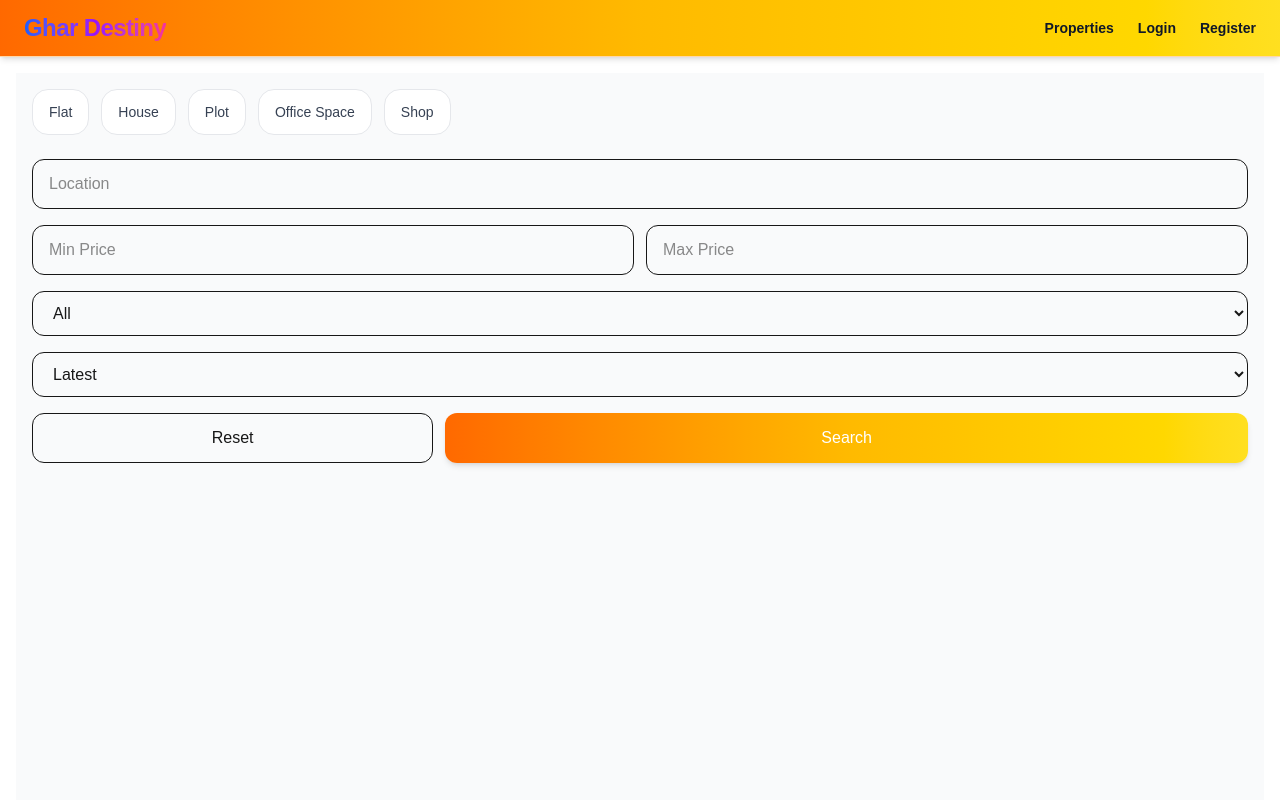
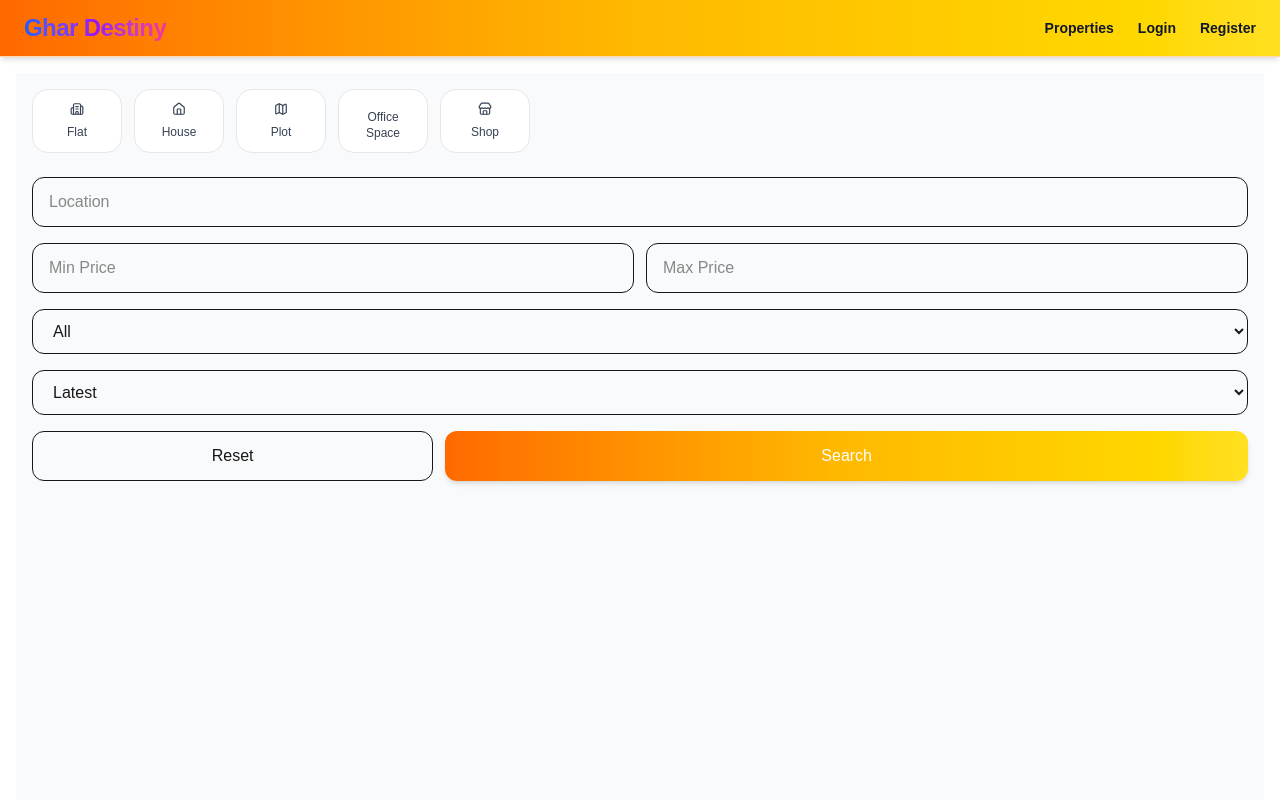
Before and after one commit to quickhome7070-create/quickhome, a Next.js app in the folder frontend/: page /property-filters in a window 1280 px wide. Shown: the top 800 px of the page. Built offline with nearby package versions, Linux system fonts and the light colour scheme; no server answers.

Commit message:
icons added

```diff
--- a/frontend/package.json
+++ b/frontend/package.json
@@ -11,6 +11,7 @@
   "dependencies": {
     "axios": "^1.13.5",
     "jwt-decode": "^4.0.0",
+    "lucide-react": "^1.14.0",
     "next": "16.1.6",
     "react": "19.2.3",
     "react-dom": "19.2.3"
--- a/frontend/src/app/properties/PropertiesClient.tsx
+++ b/frontend/src/app/properties/PropertiesClient.tsx
@@ -227,8 +227,8 @@ setPropertyType(propertyTypeParam);
           className="w-full bg-white border border-gray-200 rounded-2xl px-4 py-4 shadow-sm text-left"
         >
           <p className="text-sm text-gray-400">
-            🔍 Search city, budget,
-            buy/rent...
+          Search...
+
           </p>
         </button>
       </div>
--- a/frontend/src/app/property-filters/page.tsx
+++ b/frontend/src/app/property-filters/page.tsx
@@ -2,6 +2,13 @@
 
 import { useState } from "react";
 import { useRouter } from "next/navigation";
+import {
+  Building2,
+  Home,
+  Map,
+  Briefcase,
+  Store,
+} from "lucide-react";
 
 export default function PropertyFiltersPage() {
   const router = useRouter();
@@ -12,13 +19,33 @@ export default function PropertyFiltersPage() {
   const [maxPrice, setMaxPrice] = useState("");
   const [listingType, setListingType] = useState("");
   const [sort, setSort] = useState("");
+
+
 const propertyTabs = [
-  "Flat",
-  "House",
-  "Plot",
-  "Office Space",
-  "Shop",
+  {
+    name: "Flat",
+    icon: Building2,
+
+  },
+  {
+    name: "House",
+    icon: Home,
+  },
+  {
+    name: "Plot",
+    icon: Map,
+  },
+  {
+    name: "Office Space",
+    icon: Briefcase,
+  },
+  {
+    name: "Shop",
+    icon: Store,
+  },
 ];
+
+
 
   const applyFilters = () => {
 
@@ -73,24 +100,34 @@ export default function PropertyFiltersPage() {
 
     <div className="flex gap-3 overflow-x-auto pb-2 scrollbar-hide">
 
-  {propertyTabs.map((item) => (
+  {propertyTabs.map((item) => {
+
+    const Icon = item.icon;
+
+    return (
 
       <button
-      key={item}
-      onClick={() => setKeyword(item)}
-      className={`whitespace-nowrap px-4 py-3 rounded-2xl text-sm font-medium border transition ${
-        keyword === item
+        key={item.name}
+        onClick={() =>
+          setKeyword(item.name)
+
+        }
+        className={`flex flex-col w-16 h-16 items-center justify-center min-w-[90px] px-4 py-3 rounded-2xl text-sm font-medium border transition ${
+          keyword === item.name
             ? "bg-gradient-to-r from-orange-500 via-amber-400 to-yellow-300 text-white border-orange-400"
             : "bg-white text-gray-700 border-gray-200"
         }`}
       >
-      {item}
+        <Icon size={22} />
+
+        <span className="mt-2 text-xs">
+          {item.name}
+        </span>
       </button>
-
-  ))}
+    );
+  })}
 
 </div>
-
       <input
         type="text"
         placeholder="Location"
```
Also changed, not shown: 1 other file (tests, documents, lock files or other folders). Lines whose indentation alone changed are shown as unchanged.
